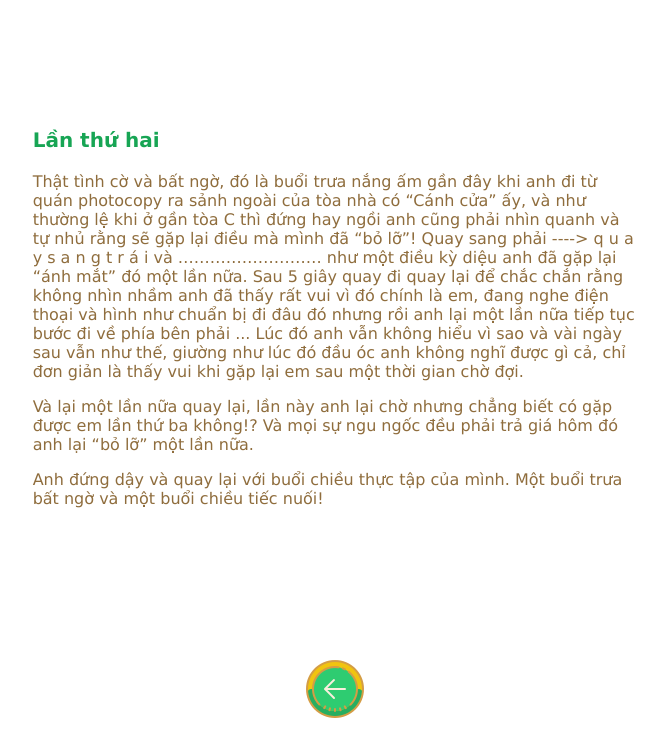
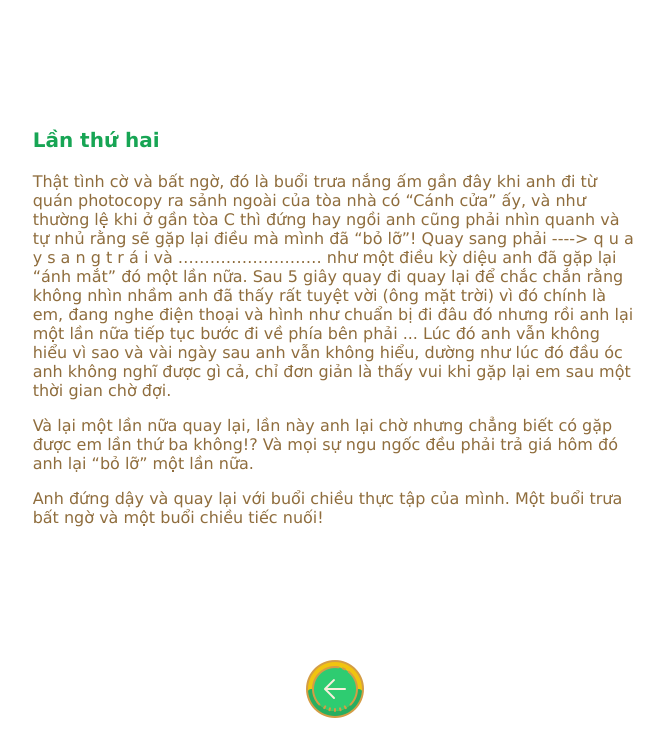
Before and after one commit to thangle1202/bacduathu.io, a plain HTML site: page chapter4.html in a window 1280 px wide. Shown: the part 200-946 px from the top of the page, without its empty margins (304-969 px from the left). Drawn offline with Linux system fonts and the light colour scheme.

Commit message:
Update chapter4.html

```diff
--- a/chapter4.html
+++ b/chapter4.html
@@ -19,7 +19,7 @@
 
 	<div id="body">
 		<h3 class="chap">Lần thứ hai</h3>
-		<p class="say">Thật tình cờ và bất ngờ, đó là buổi trưa nắng ấm gần đây khi anh đi từ quán photocopy ra sảnh ngoài của tòa nhà có “Cánh cửa” ấy, và như thường lệ khi ở gần tòa C thì đứng hay ngồi anh cũng phải nhìn quanh và tự nhủ rằng sẽ gặp lại điều mà mình đã “bỏ lỡ”! Quay sang phải ----> q u a y s a n g t r á i  và ……………………… như một điều kỳ diệu anh đã gặp lại “ánh mắt” đó một lần nữa. Sau 5 giây quay đi quay lại để chắc chắn rằng không nhìn nhầm anh đã thấy rất vui vì đó chính là em, đang nghe điện thoại và hình như chuẩn bị đi đâu đó nhưng rồi anh lại một lần nữa tiếp tục bước đi về phía bên phải ... Lúc đó anh vẫn không hiểu vì sao và vài ngày sau vẫn như thế, giường như lúc đó đầu óc anh không nghĩ được gì cả, chỉ đơn giản là thấy vui khi gặp lại em sau một thời gian chờ đợi.
+		<p class="say">Thật tình cờ và bất ngờ, đó là buổi trưa nắng ấm gần đây khi anh đi từ quán photocopy ra sảnh ngoài của tòa nhà có “Cánh cửa” ấy, và như thường lệ khi ở gần tòa C thì đứng hay ngồi anh cũng phải nhìn quanh và tự nhủ rằng sẽ gặp lại điều mà mình đã “bỏ lỡ”! Quay sang phải ----> q u a y s a n g t r á i  và ……………………… như một điều kỳ diệu anh đã gặp lại “ánh mắt” đó một lần nữa. Sau 5 giây quay đi quay lại để chắc chắn rằng không nhìn nhầm anh đã thấy rất tuyệt vời (ông mặt trời) vì đó chính là em, đang nghe điện thoại và hình như chuẩn bị đi đâu đó nhưng rồi anh lại một lần nữa tiếp tục bước đi về phía bên phải ... Lúc đó anh vẫn không hiểu vì sao và vài ngày sau anh vẫn không hiểu, dường như lúc đó đầu óc anh không nghĩ được gì cả, chỉ đơn giản là thấy vui khi gặp lại em sau một thời gian chờ đợi.
 		</p>
 
 		<p class="say">Và lại một lần nữa quay lại, lần này anh lại chờ nhưng chẳng biết có gặp được em lần thứ ba không!? Và mọi sự ngu ngốc đều phải trả giá hôm đó anh lại “bỏ lỡ” một lần nữa.
```
